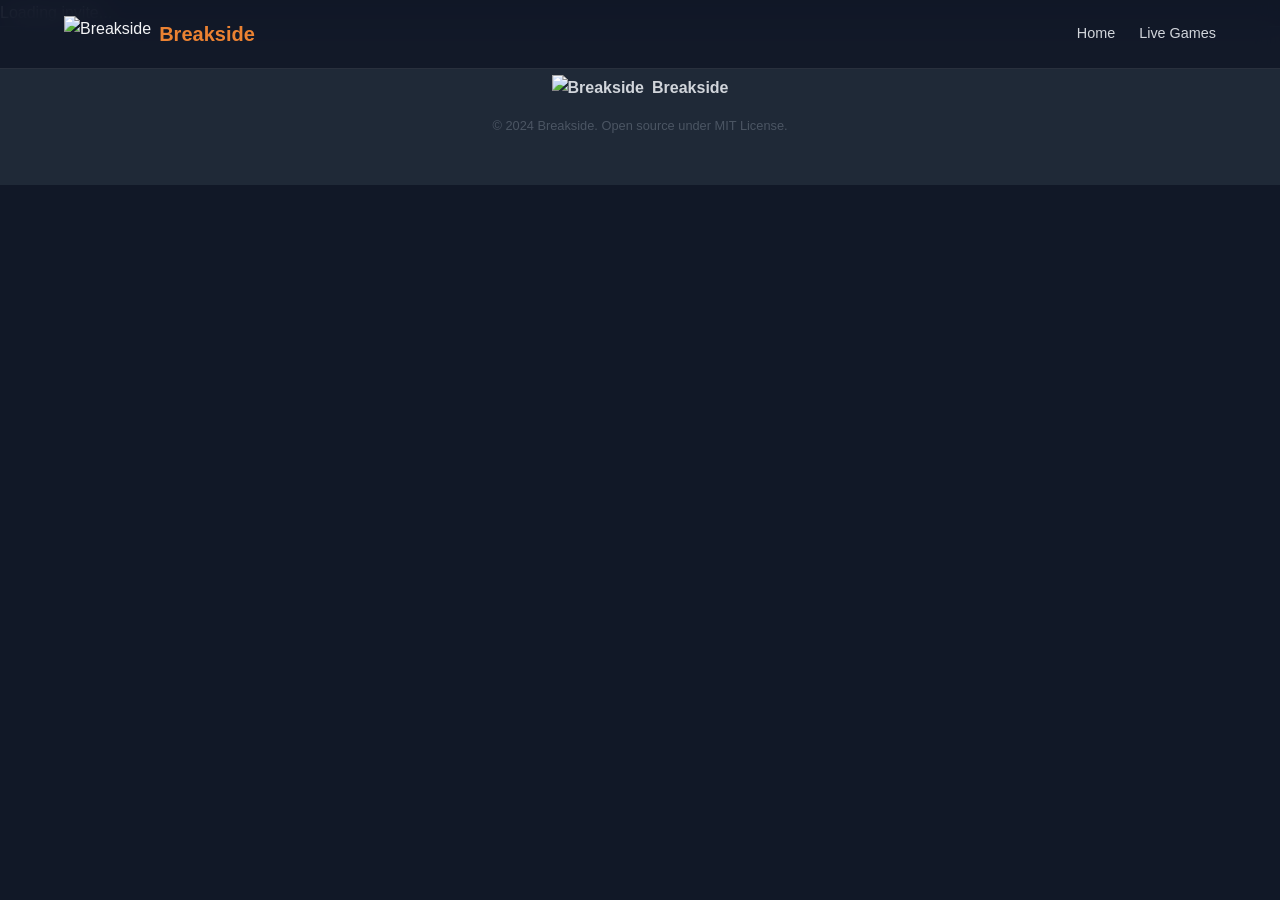
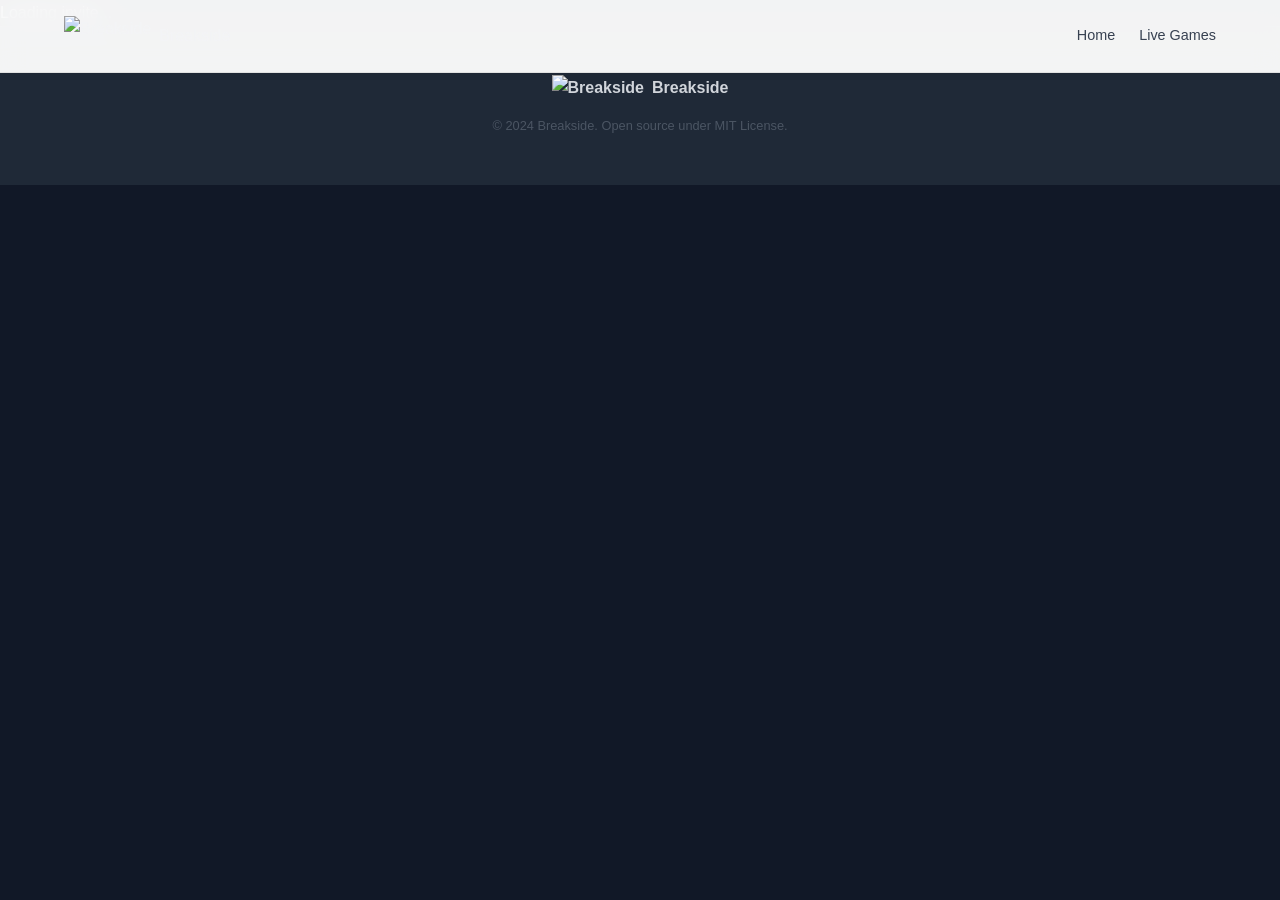

Incorporate new Breakside wordmark logo; restyle header to white

--- a/landing/landing.css
+++ b/landing/landing.css
@@ -79,9 +79,10 @@ body {
     left: 0;
     right: 0;
     z-index: 100;
-    background: rgba(17, 24, 39, 0.9);
+    background: rgba(255, 255, 255, 0.95);
     backdrop-filter: blur(12px);
-    border-bottom: 1px solid rgba(255, 255, 255, 0.1);
+    border-bottom: 1px solid rgba(0, 0, 0, 0.08);
+    box-shadow: 0 1px 8px rgba(0, 0, 0, 0.06);
 }
 
 .nav-content {
@@ -102,14 +103,8 @@ body {
 }
 
 .nav-logo-img {
-    height: 36px;
+    height: 40px;
     width: auto;
-}
-
-.nav-logo-text {
-    font-size: 1.25rem;
-    font-weight: 700;
-    color: var(--brand-orange);
 }
 
 .nav-links {
@@ -119,7 +114,7 @@ body {
 }
 
 .nav-link {
-    color: var(--gray-300);
+    color: var(--gray-700);
     text-decoration: none;
     font-weight: 500;
     font-size: 0.9rem;
